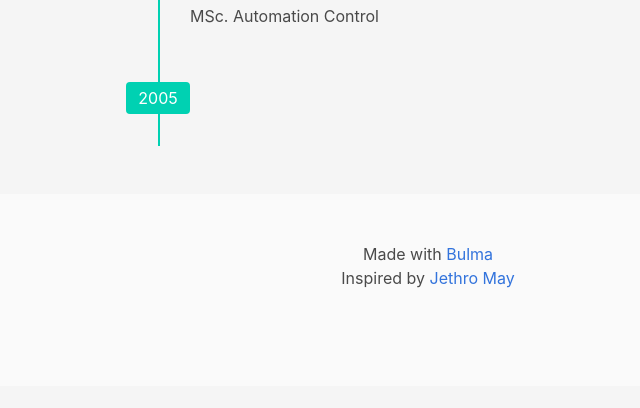
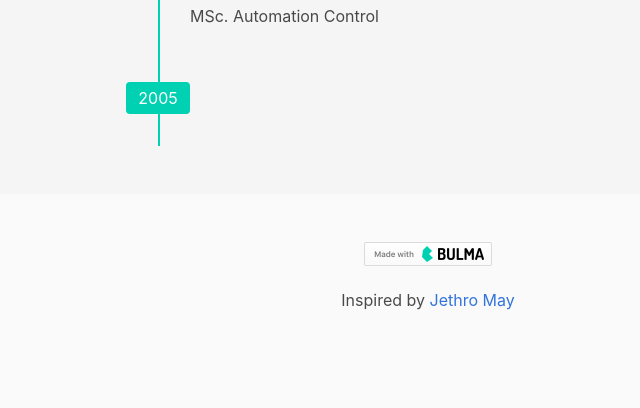
Before and after one commit to mukiblejlok/cv-homepage, a Django app: page / in a window 1280 px wide. Shown: the part 2543-2951 px from the top of the page, without its empty margins (212-852 px from the left). Before the commit the page ends 2831 px from the top, so only its background shows below. Run offline with Django 3.2, Linux system fonts and the light colour scheme; some libraries are stand-ins or nearby versions.

Commit message:
made_with_bluma icon

```diff
--- a/cv/templates/cv/cv.html
+++ b/cv/templates/cv/cv.html
@@ -170,7 +170,10 @@
     <footer class="footer">
         <div class="content has-text-centered">
             <p class='is-small'>
-                Made with <a href="https://bulma.io/">Bulma</a><br />
+                <a href="https://bulma.io">
+                <img src="/static/bulma/made-with-bulma.png"
+                     alt="Made with Bulma" width="128" height="24">
+                </a></p>
                 Inspired by <a href="https://www.jethromay.com/">Jethro May</a></p>
             </div>
         </footer>
```
Also changed, not shown: cv/static/bulma/made-with-bulma.png (added).
